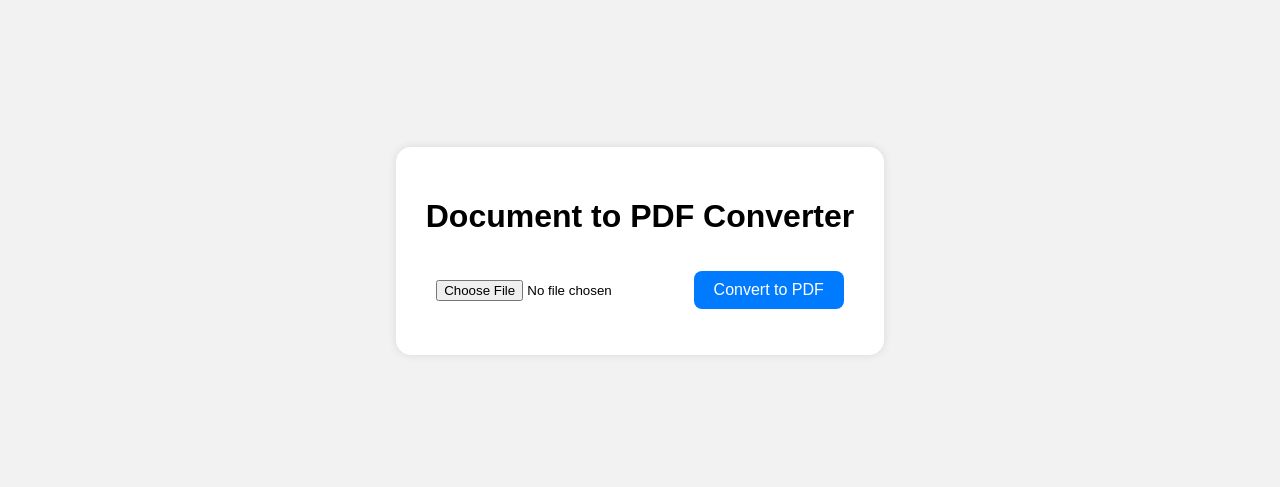
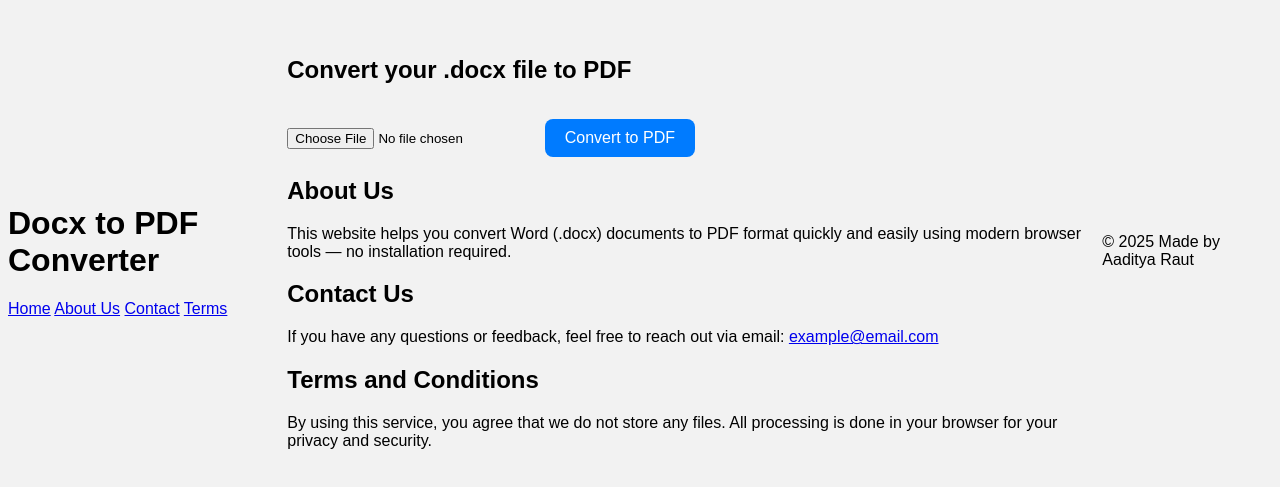
Before and after one commit to hihvtyujj/Document-, a plain HTML site: page index.html in a window 1280 px wide. Shown: the part 157-644 px from the top of the page. Drawn offline with nearby package versions, Linux system fonts and the light colour scheme.

Commit message:
Update index.html

```diff
--- a/index.html
+++ b/index.html
@@ -7,12 +7,52 @@
   <link rel="stylesheet" href="style.css" />
 </head>
 <body>
-  <div class="container">
-    <h1>Document to PDF Converter</h1>
-    <input type="file" id="upload" accept=".docx" />
-    <button onclick="convertToPDF()">Convert to PDF</button>
-    <p id="status"></p>
-  </div>
+  <header>
+    <h1>Docx to PDF Converter</h1>
+    <nav>
+      <a href="#home">Home</a>
+      <a href="#about">About Us</a>
+      <a href="#contact">Contact</a>
+      <a href="#terms">Terms</a>
+    </nav>
+  </header>
+
+  <main>
+    <!-- Home Section -->
+    <section id="home" class="section">
+      <h2>Convert your .docx file to PDF</h2>
+      <input
+        type="file"
+        id="upload"
+        accept=".docx,application/vnd.openxmlformats-officedocument.wordprocessingml.document"
+        capture="false"
+      />
+      <button onclick="convertToPDF()">Convert to PDF</button>
+      <p id="status"></p>
+    </section>
+
+    <!-- About Us -->
+    <section id="about" class="section">
+      <h2>About Us</h2>
+      <p>This website helps you convert Word (.docx) documents to PDF format quickly and easily using modern browser tools — no installation required.</p>
+    </section>
+
+    <!-- Contact -->
+    <section id="contact" class="section">
+      <h2>Contact Us</h2>
+      <p>If you have any questions or feedback, feel free to reach out via email: <a href="mailto:example@email.com">example@email.com</a></p>
+    </section>
+
+    <!-- Terms -->
+    <section id="terms" class="section">
+      <h2>Terms and Conditions</h2>
+      <p>By using this service, you agree that we do not store any files. All processing is done in your browser for your privacy and security.</p>
+    </section>
+  </main>
+
+  <footer>
+    <p>© 2025 Made by Aaditya Raut</p>
+  </footer>
 
   <script src="https://cdnjs.cloudflare.com/ajax/libs/mammoth/1.4.2/mammoth.browser.min.js"></script>
   <script src="https://cdnjs.cloudflare.com/ajax/libs/pdf-lib/1.17.1/pdf-lib.min.js"></script>
```
